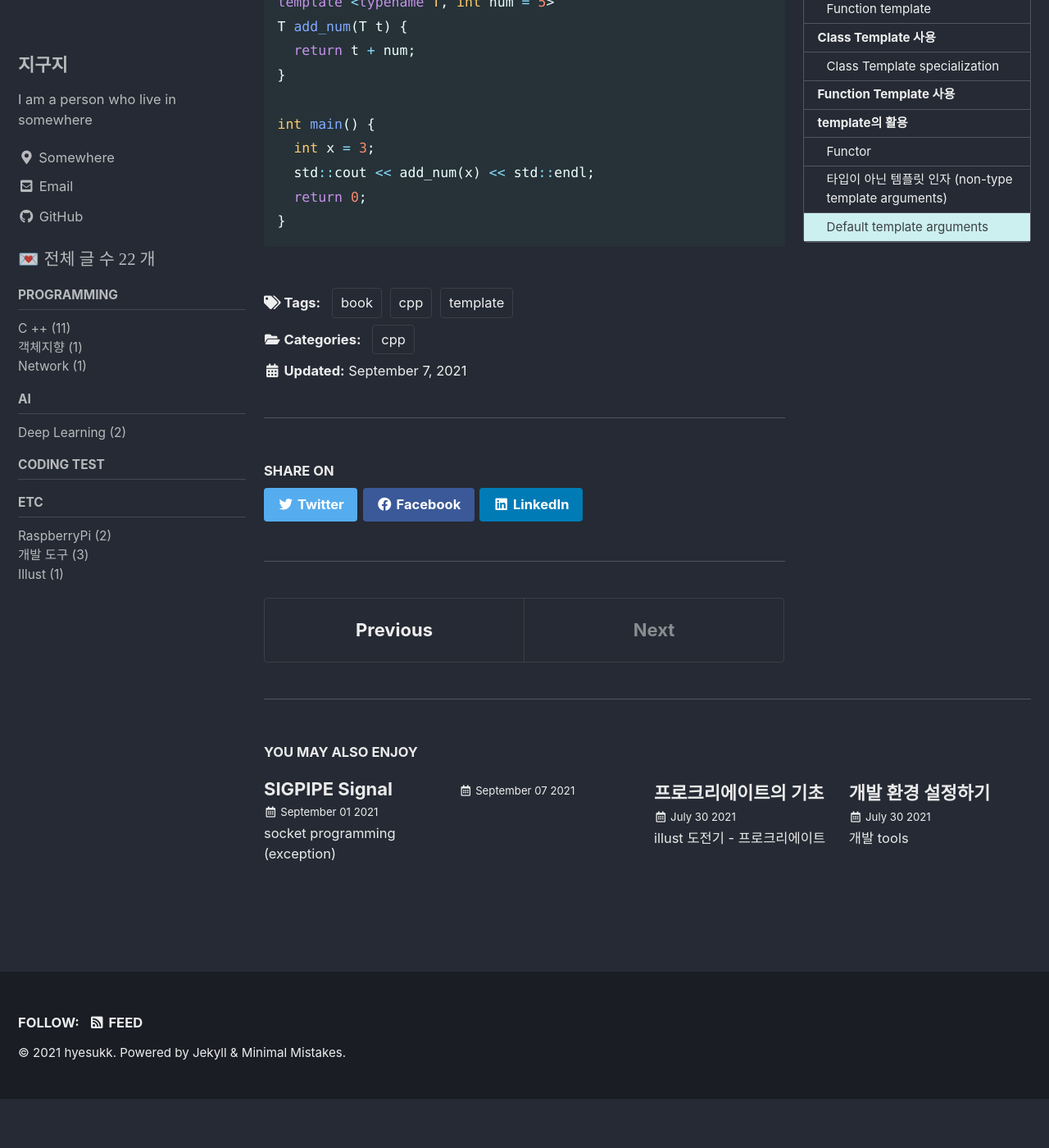
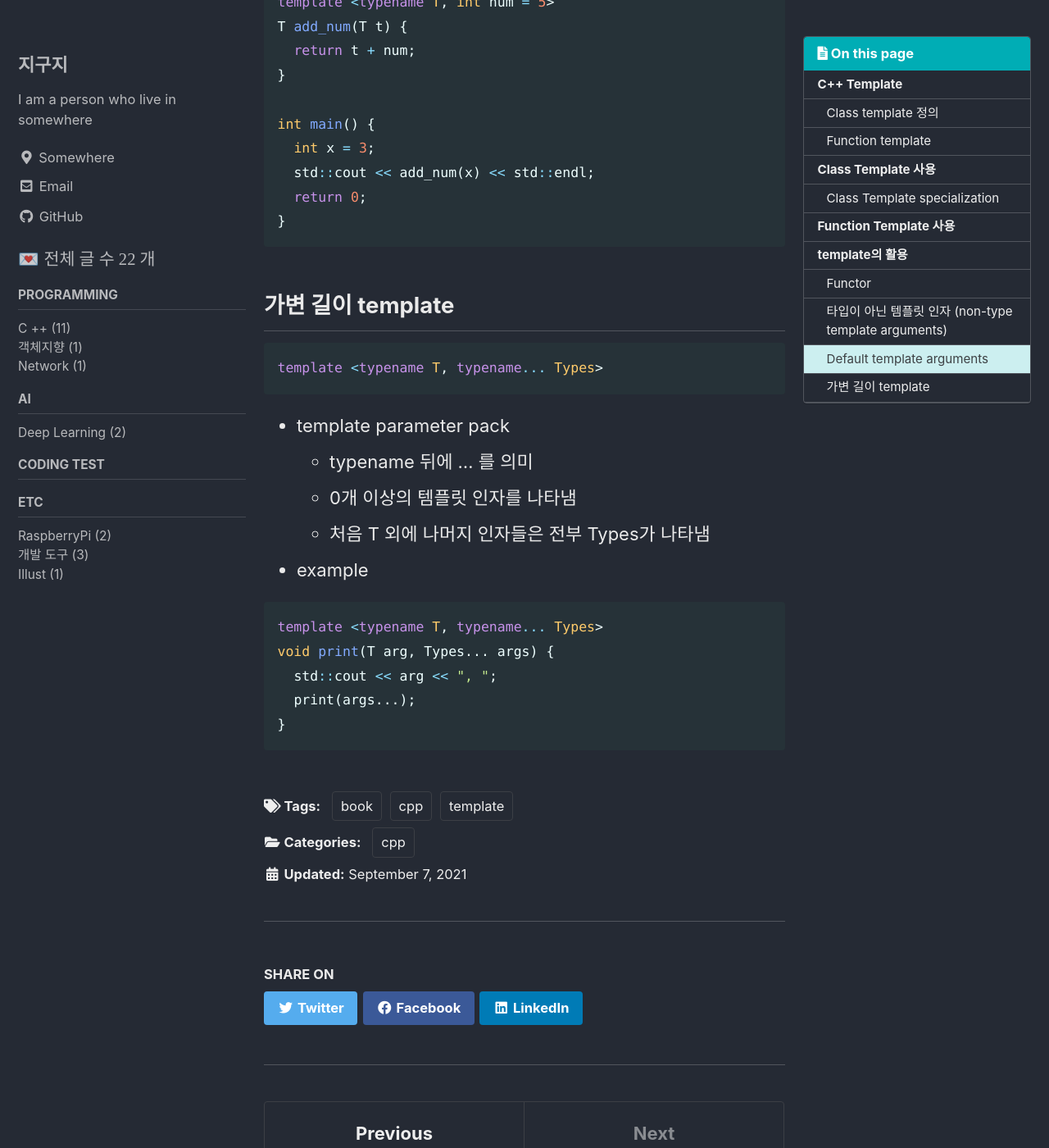
Before and after one commit to hyesuk-k/hyesuk-k.github.io, a Jekyll site: the page built from _posts/2021-09-07-cpp_start_day11.md, in a window 1280 px wide and 1400 px high, scrolled down 4530 px. Shown: the whole window at 82% size. Built offline with Jekyll 4.4.1, drawn with Linux system fonts in a browser that asks for light colours; cached includes are drawn as plain includes; before the commit the page ends 5870 px from its top, so only the background shows below that.

Commit message:
[cpp] 가변 길이 template 내용 추가

````diff
--- a/_posts/2021-09-07-cpp_start_day11.md
+++ b/_posts/2021-09-07-cpp_start_day11.md
@@ -169,3 +169,25 @@ int main() {
   return 0;
 }
 ```
+
+## 가변 길이 template
+
+```cpp
+template <typename T, typename... Types>
+```
+
+* template parameter pack
+  + typename 뒤에 ... 를 의미
+  + 0개 이상의 템플릿 인자를 나타냄
+  + 처음 T 외에 나머지 인자들은 전부 Types가 나타냄
+
+
+* example
+
+```cpp
+template <typename T, typename... Types>
+void print(T arg, Types... args) {
+  std::cout << arg << ", ";
+  print(args...);
+}
+```
````
